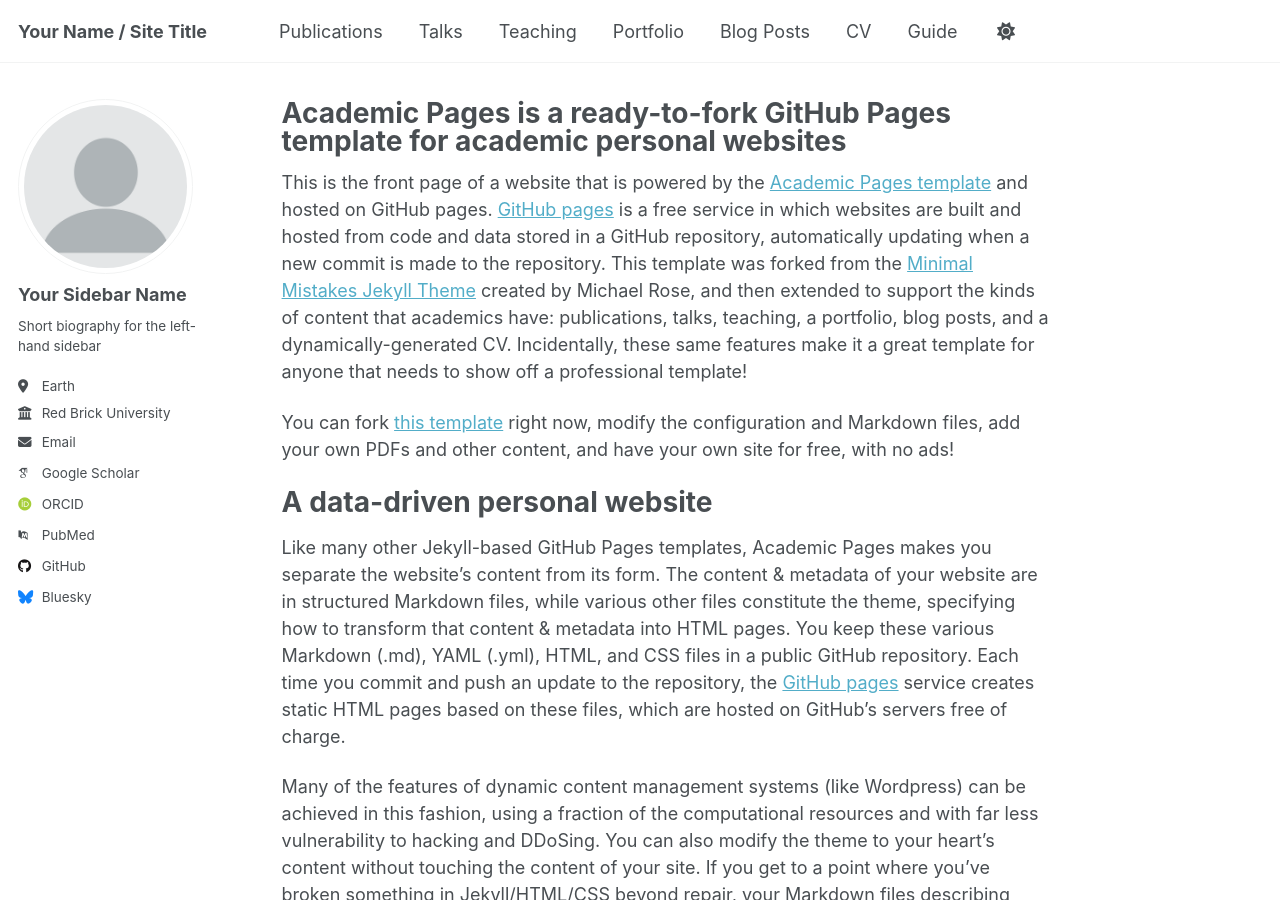
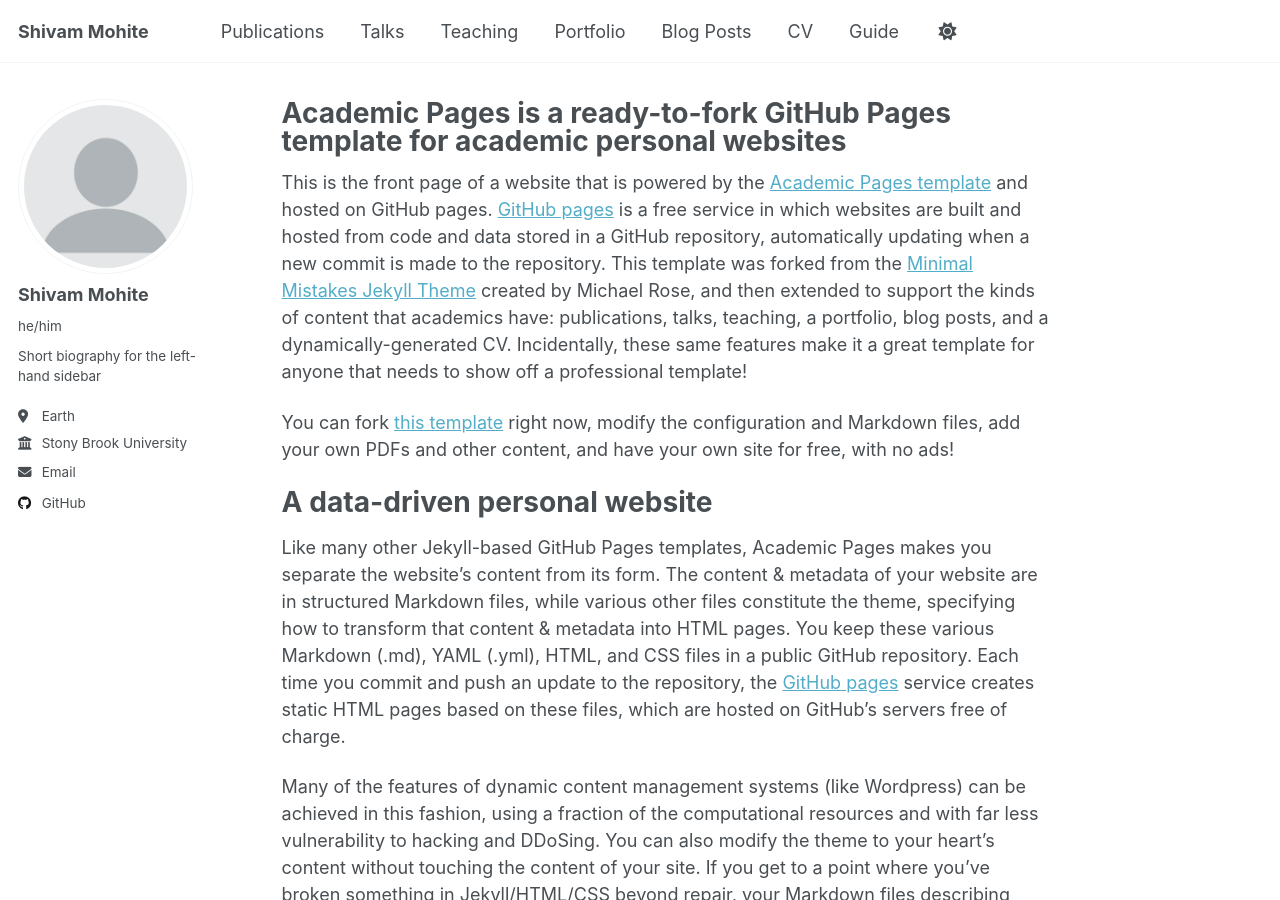
Before and after one commit to sjmohite/sjmohite.github.io, a Jekyll site: the page built from _pages/about.md, in a window 1280 px wide and 900 px high. Built offline with Jekyll 4.4.1, drawn with Linux system fonts in a browser that asks for light colours; some web fonts are replaced; a script that is not in the unit is left out.

Commit message:
Update _config.yml

```diff
--- a/_config.yml
+++ b/_config.yml
@@ -9,7 +9,7 @@
 # Basic Site Settings
 locale                   : "en-US"
 site_theme               : "default" # Currently available options are "default", "air"
-title                    : "Your Name / Site Title"
+title                    : "Shivam Mohite"
 title_separator          : "-"
 name                     : &name "Your Name"
 description              : &description "Your Name's academic portfolio"   # Update this with a general description of your site, this is the default if not overridden by a page
@@ -24,23 +24,23 @@
 author:
   # Biographic information
   avatar           : "profile.png"
-  name             : "Your Sidebar Name"
-  pronouns         : # example: "she/her"
+  name             : "Shivam Mohite"
+  pronouns         : "he/him"
   bio              : "Short biography for the left-hand sidebar"
   location         : "Earth"
-  employer         : "Red Brick University"
+  employer         : "Stony Brook University"
   uri              : # URL
-  email            : "none@example.org"
+  email            : "shivam.mohite@stonybrook.edu"
 
   # Academic websites
   academia         : # URL
   arxiv            : # URL - Update with the correct link to your profile
-  googlescholar    : "https://scholar.google.com/citations?user=PS_CX0AAAAAJ"
+  googlescholar    : # "https://scholar.google.com/citations?user=PS_CX0AAAAAJ"
   inspire-hep      : # URL
   impactstory      : # URL
-  orcid            : "http://orcid.org/yourorcidurl"
+  orcid            : # "http://orcid.org/yourorcidurl"
   semantic         : # URL
-  pubmed           : "https://www.ncbi.nlm.nih.gov/pubmed/?term=john+snow"
+  pubmed           : # "https://www.ncbi.nlm.nih.gov/pubmed/?term=john+snow"
   researchgate     : # URL
   scopus           : # URL
 
@@ -54,7 +54,7 @@
 
   # Social media
   artstation       : # Username
-  bluesky          : "bsky.app" # Replace this with you Bluesky username
+  bluesky          : # "bsky.app" # Replace this with you Bluesky username
   facebook         : # Username
   flickr           : # Username
   foursquare       : # Username
```
